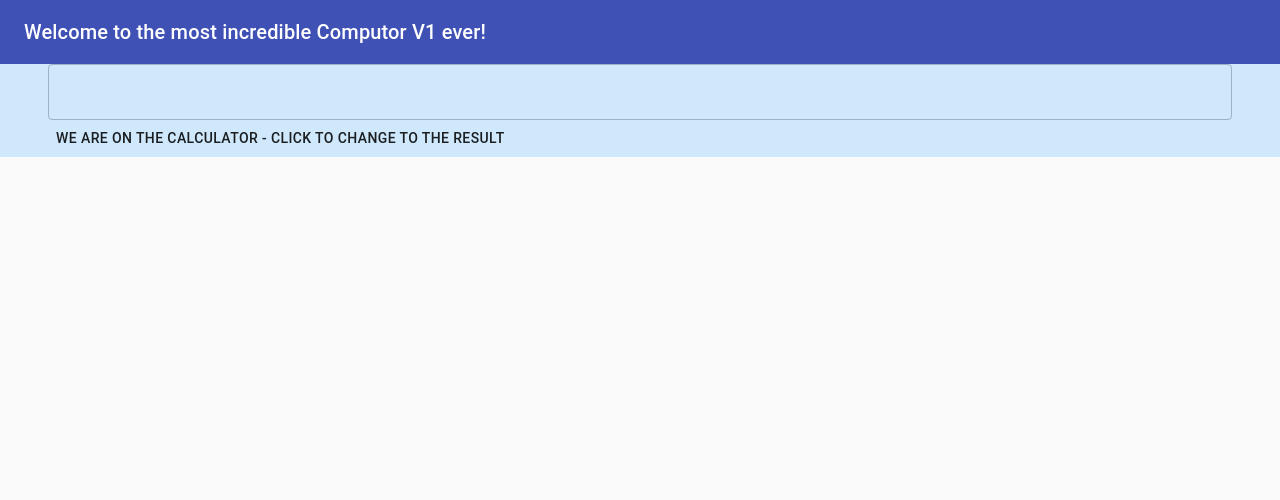
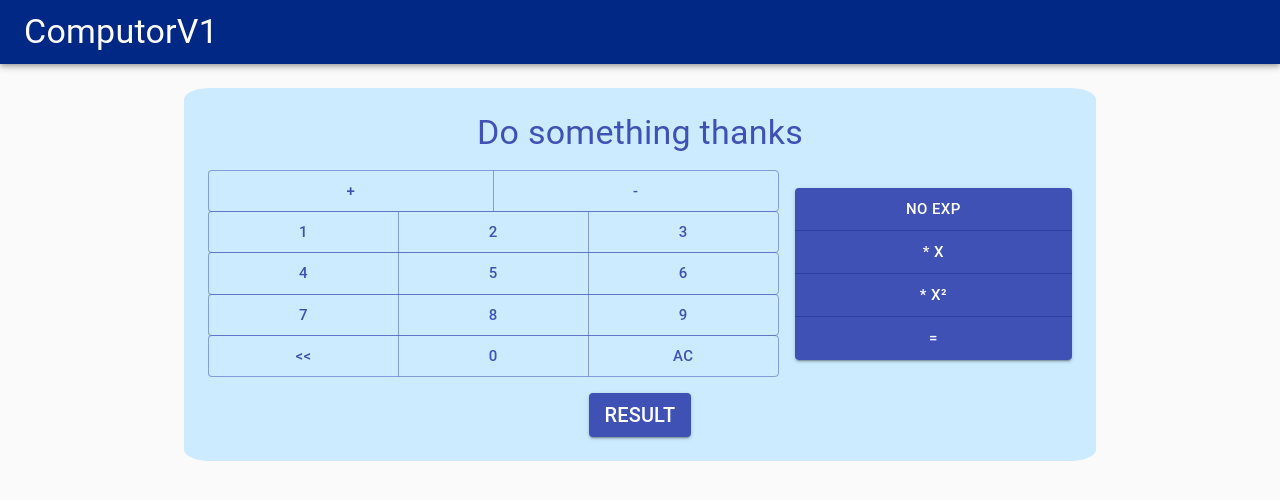
Before and after one commit to CristinaFdezBornay/ComputorV1, a React (Create React App) app in the folder front/: page / in a window 1280 px wide. Shown: the top 500 px of the page. Built offline with nearby package versions, Linux system fonts and the light colour scheme.

Commit message:
feat(front): pretty decent calculator

```diff
--- /dev/null
+++ b/front/src/App.js
@@ -0,0 +1,16 @@
+import React from 'react';
+import CssBaseline from '@material-ui/core/CssBaseline';
+import ComputorV1 from './pages/ComputorV1';
+import Header from './components/Header';
+
+function App() {
+    return (
+        <React.Fragment>
+            <CssBaseline />
+                <Header/>
+                <ComputorV1/>
+        </React.Fragment>
+    )
+}
+
+export default App;
--- a/front/src/components/Calculator.js
+++ b/front/src/components/Calculator.js
@@ -1,31 +1,96 @@
 import React, { useState } from 'react';
 import Button from '@material-ui/core/Button';
-import TextField from '@material-ui/core/TextField';
+import Typography from '@material-ui/core/Typography';
 import Grid from '@material-ui/core/Grid';
+import { makeStyles } from '@material-ui/core/styles';
+import ButtonGroup from '@material-ui/core/ButtonGroup';
+
+const useStyles = makeStyles((theme) => ({
+    root: {
+      flexGrow: 1,
+      textAlign: 'center',
+      backgroundColor: '#ccebff',
+      padding: '3vh',
+      borderRadius: '3%'
+    },
+}));
 
 export default function Calculator(props) {
+    const classes = useStyles();
 
     const [inputCalculator, setInputCalculator] = useState('');
-
     const setInputAndChangeComponent = () => {
         props.setInput(inputCalculator)
         props.changeComponent()
     }
 
     return (
-        <Grid>
-            <TextField
-            fullWidth={true}
-            variant="outlined"
-            onChange={event => {
-                event.preventDefault();
-                setInputCalculator(event.target.value);
-            }}
-            />
-            <br/>
-            <Button onClick={setInputAndChangeComponent}>
-                We are on the Calculator - Click to change to the Result
-            </Button>
-        </Grid>
+        <div className={classes.root}>
+            <Grid container spacing={2} alignItems='center' justify='center'>
+                <Grid item md={12}>
+                    <Typography variant='h4' color='primary'>
+                        {inputCalculator ? inputCalculator : 'Do something thanks'}
+                    </Typography>
+                </Grid>
+                <Grid item md={8}>
+                <ButtonGroup
+                        size='large'
+                        fullWidth={true}
+                        color='primary'
+                        orientation='vertical'
+                        variant='outlined'
+                    >
+                        <ButtonGroup orientation='horizontal'>
+                            <Button>{' + '}</Button>
+                            <Button>{' - '}</Button>
+                        </ButtonGroup>
+                        <ButtonGroup orientation='horizontal'>
+                            <Button>{' 1 '}</Button>
+                            <Button>{' 2 '}</Button>
+                            <Button>{' 3 '}</Button>
+                        </ButtonGroup>
+                        <ButtonGroup orientation='horizontal'>
+                            <Button>{' 4 '}</Button>
+                            <Button>{' 5 '}</Button>
+                            <Button>{' 6 '}</Button>
+                        </ButtonGroup>
+                        <ButtonGroup orientation='horizontal'>
+                            <Button>{' 7 '}</Button>
+                            <Button>{' 8 '}</Button>
+                            <Button>{' 9 '}</Button>
+                        </ButtonGroup>
+                        <ButtonGroup orientation='horizontal'>
+                            <Button>{' << '}</Button>
+                            <Button>{' 0 '}</Button>
+                            <Button>{' AC '}</Button>
+                        </ButtonGroup>
+                    </ButtonGroup>
+                </Grid>
+                <Grid item md={4}>
+                    <ButtonGroup
+                        size='large'
+                        fullWidth={true}
+                        color='primary'
+                        orientation='vertical'
+                        variant='contained'
+                    >
+                        <Button>{' no exp '}</Button>
+                        <Button>{' * x '}</Button>
+                        <Button>{' * x² '}</Button>
+                        <Button>{' = '}</Button>
+                    </ButtonGroup>
+                </Grid>
+                <Grid item md={12}>
+                    <Button
+                        variant='contained'
+                        color='primary'
+                        onClick={setInputAndChangeComponent}>
+                        <Typography variant='h6'>
+                            {'RESULT'}
+                        </Typography>
+                    </Button>
+                </Grid>
+            </Grid>
+        </div>
     )
 }
--- a/front/src/components/Header.js
+++ b/front/src/components/Header.js
@@ -1,27 +1,16 @@
 import React from 'react';
-import { makeStyles } from '@material-ui/core/styles';
 import AppBar from '@material-ui/core/AppBar';
 import Toolbar from '@material-ui/core/Toolbar';
 import Typography from '@material-ui/core/Typography';
 
-const useStyles = makeStyles((theme) => ({
-    title: {
-      flexGrow: 1,
-    },
-  }));
-
-function Header() {
-    const classes = useStyles();
-
+export default function Header() {
     return (
-        <AppBar position="static">
+        <AppBar position='static' style={{ background: '#002884', textAlign: 'center' }}>
             <Toolbar>
-                <Typography variant="h6" className={classes.title}>
-                    Welcome to the most incredible Computor V1 ever!
+                <Typography variant='h4'>
+                    {'ComputorV1'}
                 </Typography>
             </Toolbar>
         </AppBar>
     )
 }
-
-export default Header;
--- a/front/src/index.js
+++ b/front/src/index.js
@@ -1,7 +1,7 @@
 import React from 'react';
 import ReactDOM from 'react-dom';
 import './index.css';
-import App from './pages/App';
+import App from './App';
 
 ReactDOM.render(
   <React.StrictMode>
--- a/front/src/pages/App.js
+++ /dev/null
@@ -1,31 +0,0 @@
-import React from 'react';
-import { makeStyles } from '@material-ui/core/styles';
-import CssBaseline from '@material-ui/core/CssBaseline';
-import Container from '@material-ui/core/Container';
-import ComputorV1 from '../components/ComputorV1';
-import Header from '../components/Header';
-
-const useStyles = makeStyles((theme) => ({
-    root: {
-        flexGrow: 1,
-    },
-    container: {
-        backgroundColor: '#cfe8fc',
-    }
-}));
-
-function App() {
-    const classes = useStyles();
-
-    return (
-        <React.Fragment>
-            <CssBaseline />
-                <Header/>
-                <Container maxWidth='lg' className={classes.container}>
-                    <ComputorV1/>
-                </Container>
-        </React.Fragment>
-    )
-}
-
-export default App;
--- a/front/src/components/ComputorV1.js
+++ b/front/src/pages/ComputorV1.js
@@ -1,15 +1,13 @@
 import React, { useState } from 'react';
-import Calculator from './Calculator';
-import Result from './Result';
+import Calculator from '../components/Calculator';
+import Result from '../components/Result';
 import { makeStyles } from '@material-ui/core/styles';
 import Container from '@material-ui/core/Container';
 
-const useStyles = makeStyles((theme) => ({
-  root: {
-      flexGrow: 1,
-  },
+const useStyles = makeStyles(() => ({
   container: {
-      backgroundColor: '#cfe8fc',
+    flexGrow: 1,
+    padding: '3vh',
   }
 }));
 
@@ -21,7 +19,7 @@ export default function ComputorV1() {
   const changeComponent = () => { setShowCalculator(!showCalculator) }
 
   return (
-    <Container maxWidth='lg' className={classes.container}>
+    <Container className={classes.container} maxWidth='md' fixed>
       { showCalculator
         ? <Calculator
           setInput={setInput}
```
